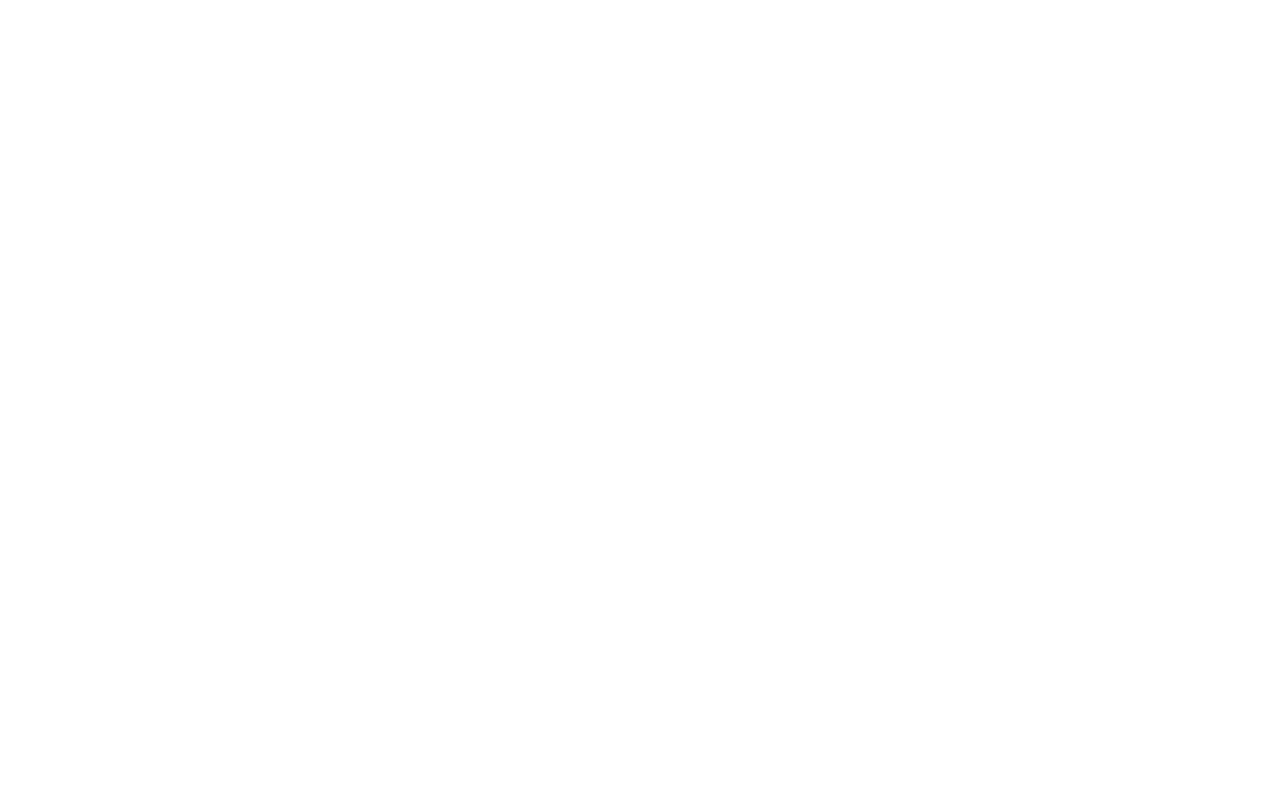
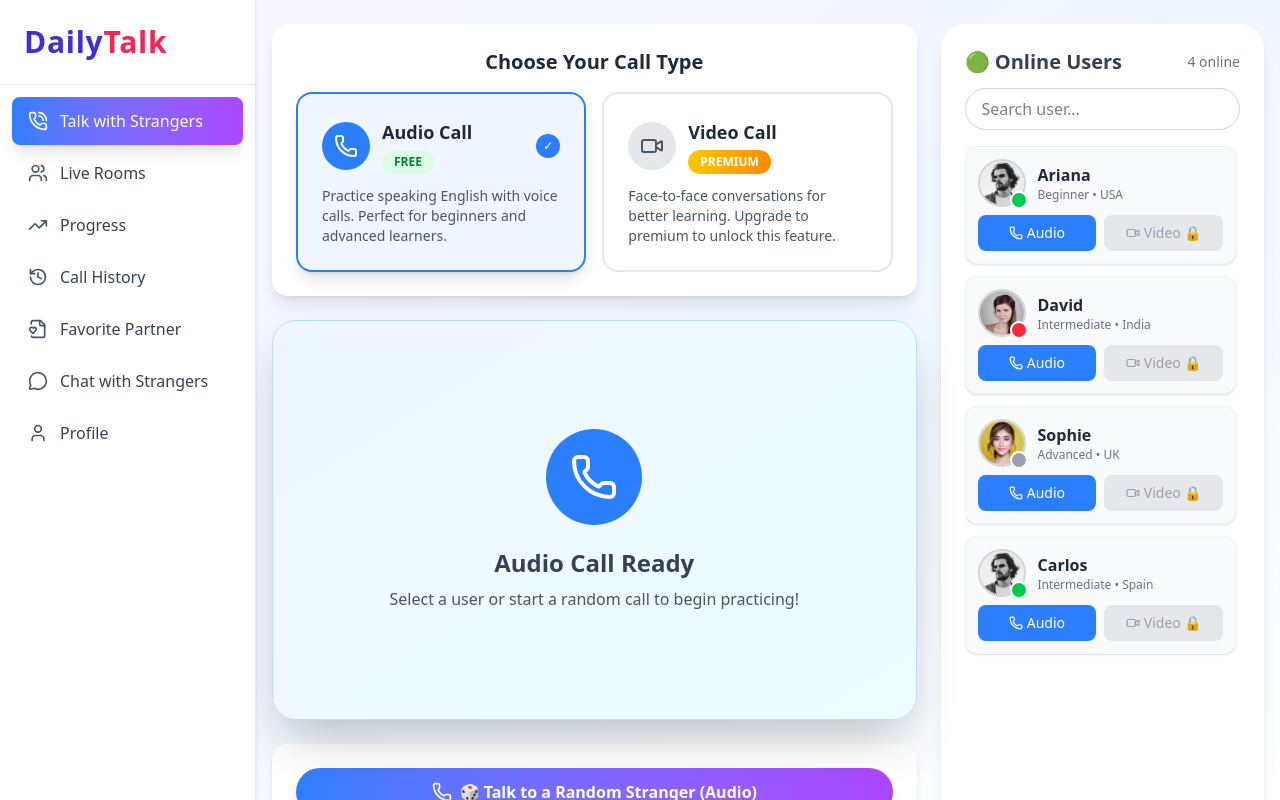
Before and after one commit to Suchismita04/English-Speaking-App, a React (Vite) app in the folder client/: page /connect in a window 1280 px wide. Before the commit this address had no page. Built offline with nearby package versions, Linux system fonts and the light colour scheme.

Commit message:
Update Call component to include additional navigation items and modify route path for Calling page

```diff
--- a/client/src/components/calling/Call.tsx
+++ b/client/src/components/calling/Call.tsx
@@ -1,5 +1,5 @@
 import { useState } from "react";
-import { Users, PhoneCall,TrendingUp, User as UserIcon, Menu, X } from "lucide-react";
+import { Users, PhoneCall,TrendingUp,History, MessageCircle, FileHeart, User as UserIcon, Menu, X } from "lucide-react";
 import VideoCallSection from "./Random-call";
 import LiveRoomsSection from "./Live-room";
 import ProgressSection from "./Progress";
@@ -13,9 +13,11 @@
     { id: "call" as const, label: "Talk with Strangers", icon: PhoneCall },
     { id: "rooms" as const, label: "Live Rooms", icon: Users },
     { id: "progress" as const, label: "Progress", icon: TrendingUp },
+        { id: "history" as const, label: "Call History", icon: History },
+    { id: "favorites" as const, label: "Favorite Partner", icon: FileHeart },
+    { id: "chat" as const, label: "Chat with Strangers", icon: MessageCircle },
     { id: "profile" as const, label: "Profile", icon: UserIcon },
-    // { id: "history" as const, label: "Call History", icon: UserIcon },
-    // { id: "favorites" as const, label: "Favorite Partner", icon: UserIcon }
+
   ];
 
   return (
--- a/client/src/routes/AppRoutes.tsx
+++ b/client/src/routes/AppRoutes.tsx
@@ -6,7 +6,7 @@
   return (
     <Routes>
       <Route path="/" element={<Home />} />
-      <Route path="/calling" element={<Calling />} />
+      <Route path="/connect" element={<Calling />} />
     </Routes>
   );
 };
```
